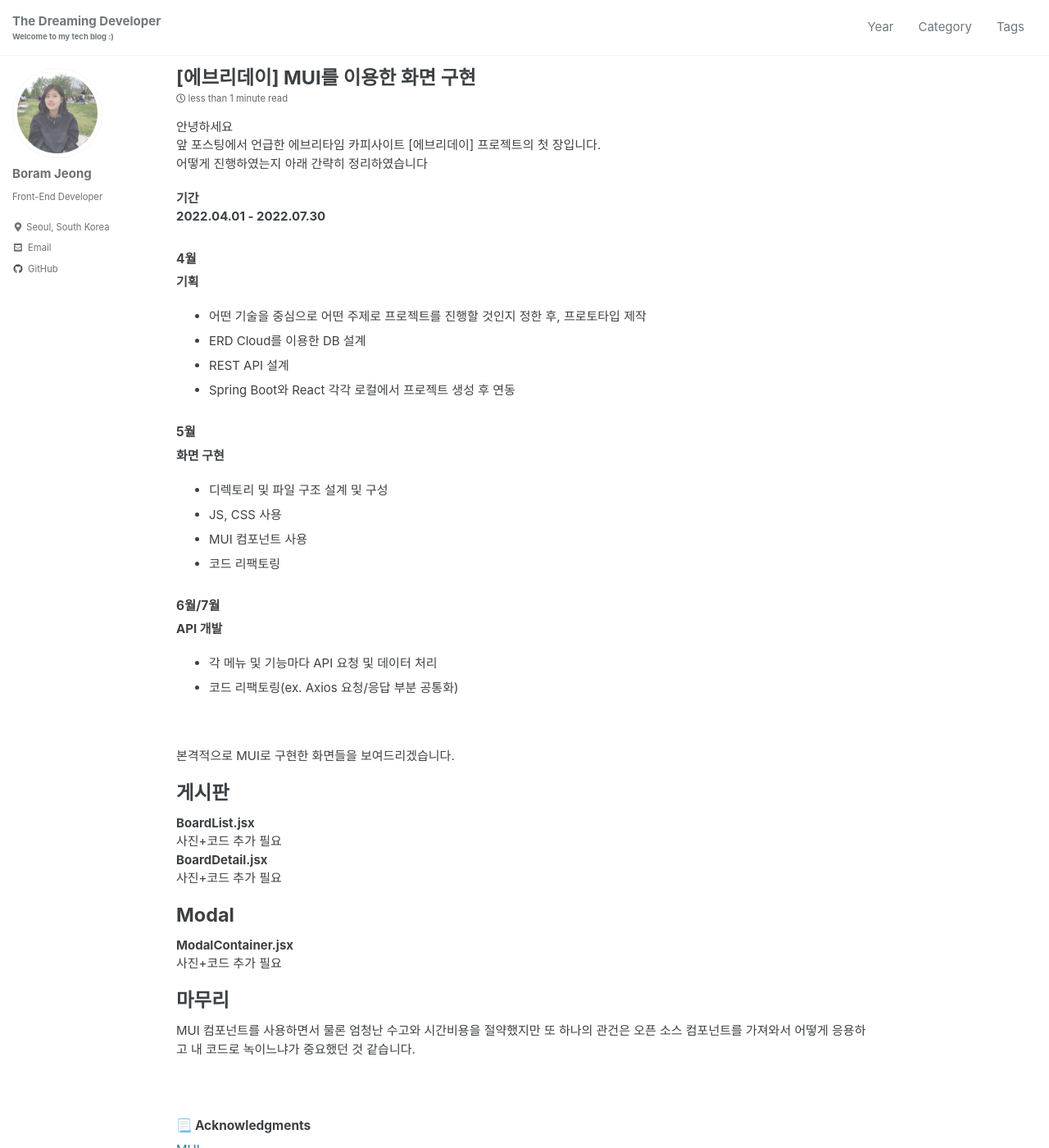
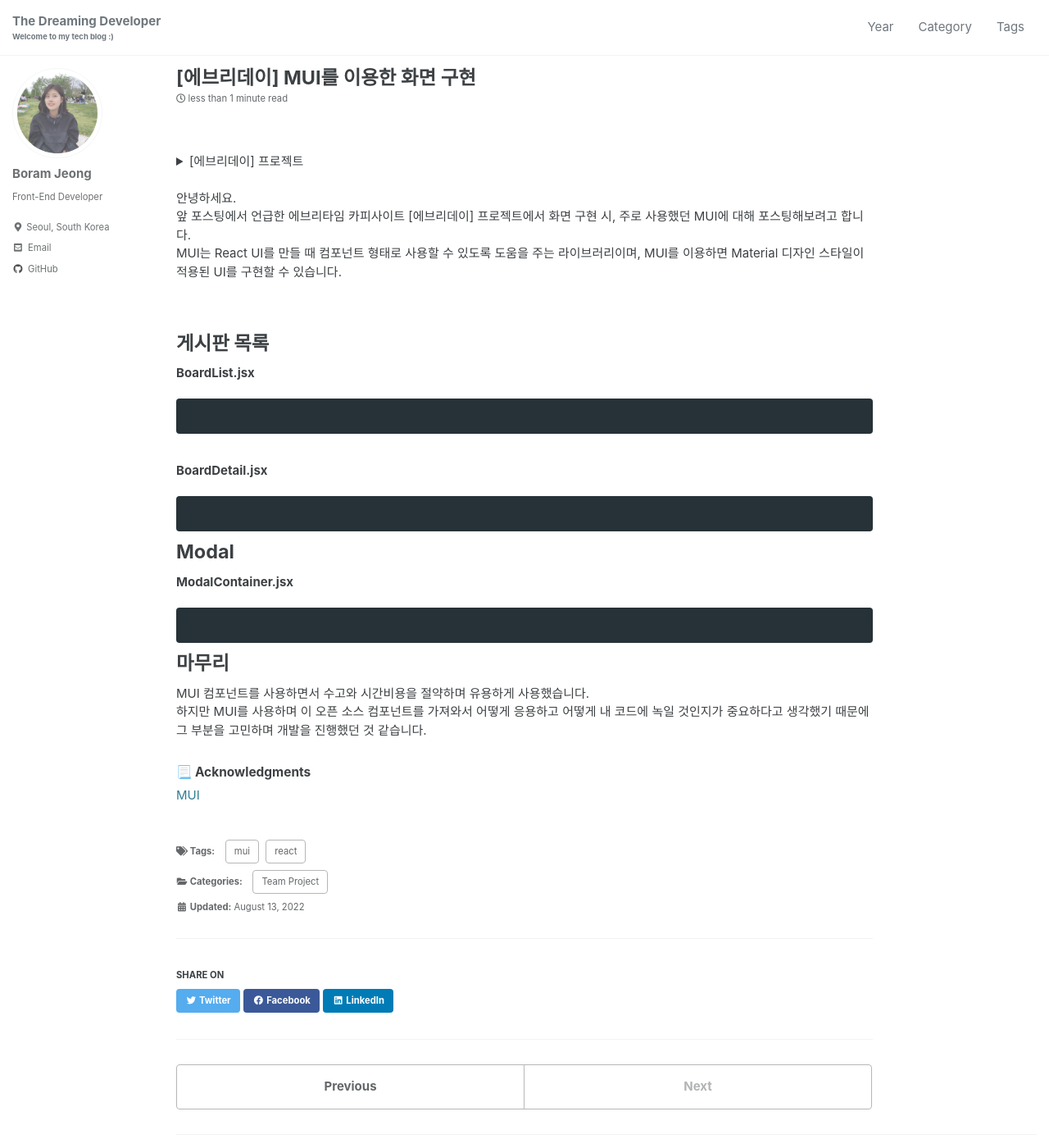
Before and after one commit to bo-ram-jeong/bo-ram-jeong.github.io, a Jekyll site: the page built from _posts/2022-08-13-everyday-project-summary.md, in a window 1280 px wide and 1400 px high. Shown: the whole window at 82% size. Built offline with Jekyll 4.4.1, drawn with Linux system fonts in a browser that asks for light colours; cached includes are drawn as plain includes; emoji names are drawn with the system emoji font.

Commit message:
Update 2022-08-13-everyday-project-summary.md

````diff
--- a/_posts/2022-08-13-everyday-project-summary.md
+++ b/_posts/2022-08-13-everyday-project-summary.md
@@ -11,15 +11,15 @@ tags:
 published: true
 ---
 
-안녕하세요
-<br/>앞 포스팅에서 언급한 에브리타임 카피사이트 [에브리데이] 프로젝트의 첫 장입니다.
-<br/>어떻게 진행하였는지 아래 간략히 정리하였습니다
-
+<br/>
+<details>
+<summary>[에브리데이] 프로젝트</summary>
 
 **기간**
 <br/>
 **2022.04.01 - 2022.07.30**
-
+**월별 TASK**
+<br/>
 <h5>4월</h5>
 **기획**
 - 어떤 기술을 중심으로 어떤 주제로 프로젝트를 진행할 것인지 정한 후, 프로토타입 제작
@@ -37,26 +37,35 @@ published: true
 - 각 메뉴 및 기능마다 API 요청 및 데이터 처리
 - 코드 리팩토링(ex. Axios 요청/응답 부분 공통화)
 
-<br/><br/>
-본격적으로 MUI로 구현한 화면들을 보여드리겠습니다.
+</details>
 <br/>
-# 게시판
+안녕하세요.
+<br/>앞 포스팅에서 언급한 에브리타임 카피사이트 [에브리데이] 프로젝트에서 화면 구현 시, 주로 사용했던 MUI에 대해 포스팅해보려고 합니다.
+<br/>MUI는 React UI를 만들 때 컴포넌트 형태로 사용할 수 있도록 도움을 주는 라이브러리이며, MUI를 이용하면 Material 디자인 스타일이 적용된 UI를 구현할 수 있습니다.
+
+<br/>
+# 게시판 목록
 **BoardList.jsx**
 <br/>
-사진+코드 추가 필요
+```
+
+```
 <br/>
 **BoardDetail.jsx**
 <br/>
-사진+코드 추가 필요
+```
+
+```
 
 # Modal
 **ModalContainer.jsx**
 <br/>
-사진+코드 추가 필요
+```
+
+```
 
 # 마무리
-MUI 컴포넌트를 사용하면서 물론 엄청난 수고와 시간비용을 절약했지만 또 하나의 관건은 오픈 소스 컴포넌트를 가져와서 어떻게 응용하고 내 코드로 녹이느냐가 중요했던 것 같습니다.
-
-<br/>
+MUI 컴포넌트를 사용하면서 수고와 시간비용을 절약하며 유용하게 사용했습니다.
+<br/>하지만 MUI를 사용하며 이 오픈 소스 컴포넌트를 가져와서 어떻게 응용하고 어떻게 내 코드에 녹일 것인지가 중요하다고 생각했기 때문에 그 부분을 고민하며 개발을 진행했던 것 같습니다.
 <h5>:page_with_curl: Acknowledgments</h5>
 <a href="https://mui.com/">MUI</a>
````
